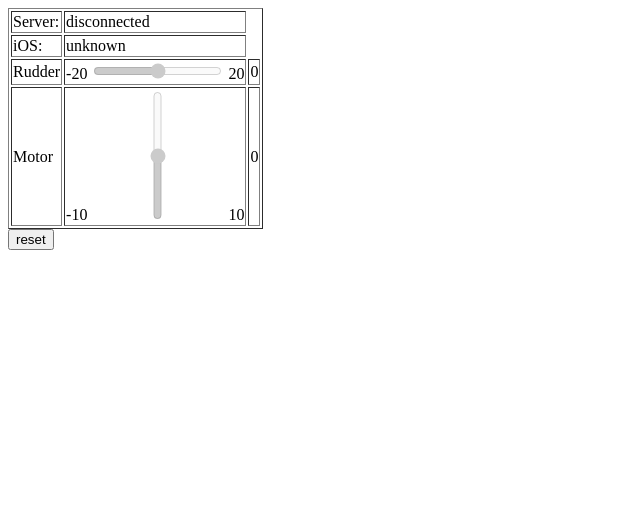
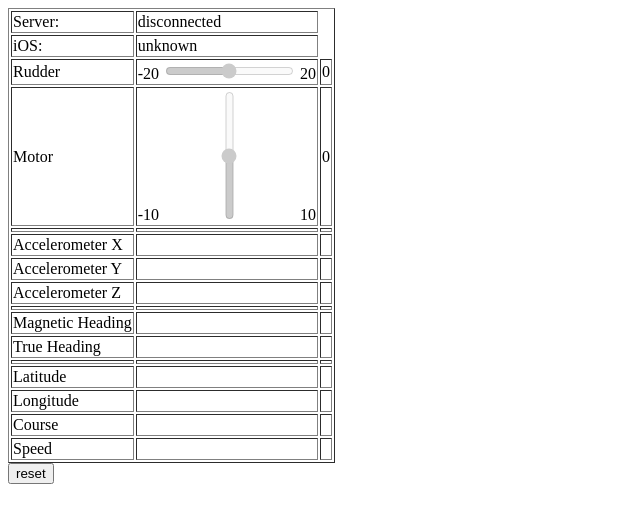
Before and after one commit to sandeepmistry/tessel-boat, a website: page web/www/index.html in a window 1280 px wide. Shown: the whole page, without its empty margins (0-640 px from the left). Drawn offline with Linux system fonts and the light colour scheme.

Commit message:
- send up an display accelerometer, heading, location

```diff
--- a/web/index.js
+++ b/web/index.js
@@ -26,7 +26,7 @@ function sendBrowser(message) {
   }
 }
 
-function sendTessel(message) {
+function sendIos(message) {
   if (iosWs) {
     iosWs.send(JSON.stringify(message));
   }
@@ -43,14 +43,14 @@ wss.on('connection/browser', function(ws) {
   ws.on('message', function(data) {
     var message = JSON.parse(data);
 
-    sendTessel(message);
+    sendIos(message);
   });
 
   ws.on('close', function() {
     console.log('websocket browser connection close');
     browserWs = null;
 
-    sendTessel({
+    sendIos({
       reset: true
     });
   });
--- a/web/www/index.html
+++ b/web/www/index.html
@@ -31,6 +31,66 @@
         </td>
         <td class="motor-speed">0</td>
       </tr>
+      <tr>
+        <td></td>
+        <td></td>
+        <td></td>
+      </tr>
+      <tr>
+        <td>Accelerometer X</td>
+        <td class="accelerometer-x"></td>
+        <td></td>
+      </tr>
+      <tr>
+        <td>Accelerometer Y</td>
+        <td class="accelerometer-y"></td>
+        <td></td>
+      </tr>
+      <tr>
+        <td>Accelerometer Z</td>
+        <td class="accelerometer-z"></td>
+        <td></td>
+      </tr>
+      <tr>
+        <td></td>
+        <td></td>
+        <td></td>
+      </tr>
+      <tr>
+        <td>Magnetic Heading</td>
+        <td class="magnetic-heading"></td>
+        <td></td>
+      </tr>
+      <tr>
+        <td>True Heading</td>
+        <td class="true-heading"></td>
+        <td></td>
+      </tr>
+      <tr>
+        <td></td>
+        <td></td>
+        <td></td>
+      </tr>
+      <tr>
+        <td>Latitude</td>
+        <td class="latitude"></td>
+        <td></td>
+      </tr>
+      <tr>
+        <td>Longitude</td>
+        <td class="longitude"></td>
+        <td></td>
+      </tr>
+      <tr>
+        <td>Course</td>
+        <td class="course"></td>
+        <td></td>
+      </tr>
+      <tr>
+        <td>Speed</td>
+        <td class="speed"></td>
+        <td></td>
+      </tr>
     </table>
 
     <button class="reset">reset</button>
--- a/web/www/js/main.js
+++ b/web/www/js/main.js
@@ -6,6 +6,15 @@ function init() {
 
   var rudderDirectionElement = document.querySelector('.rudder-direction');
   var motorSpeedElement = document.querySelector('.motor-speed');
+  var accelerometerXElement = document.querySelector('.accelerometer-x');
+  var accelerometerYElement = document.querySelector('.accelerometer-y');
+  var accelerometerZElement = document.querySelector('.accelerometer-z');
+  var magneticHeadingElement = document.querySelector('.magnetic-heading');
+  var trueHeadingElement = document.querySelector('.true-heading');
+  var longitudeElement = document.querySelector('.longitude');
+  var latitudeElement = document.querySelector('.latitude');
+  var speedElement = document.querySelector('.speed');
+  var courseElement = document.querySelector('.course');
 
   var rudderDirectionInput = document.querySelector('input[name="rudder-direction"]');
   var motorSpeedInput = document.querySelector('input[name="motor-speed"]');
@@ -25,11 +34,49 @@ function init() {
     var data = evt.data;
     var message = JSON.parse(data);
 
+    // console.log(message);
+
     if (message.connected !== undefined) {
       iosStateElement.innerHTML = message.connected ? 'connected' : 'disconnected';
 
       rudderDirectionElement.innerHTML = rudderDirectionInput.value = 0;
       motorSpeedElement.innerHTML = motorSpeedInput.value = 0;
+    }
+
+    if (message.accelerometerX !== undefined) {
+      accelerometerXElement.innerHTML = message.accelerometerX;
+    }
+
+    if (message.accelerometerY !== undefined) {
+      accelerometerYElement.innerHTML = message.accelerometerY;
+    }
+
+    if (message.accelerometerZ !== undefined) {
+      accelerometerZElement.innerHTML = message.accelerometerZ;
+    }
+
+    if (message.magneticHeading !== undefined) {
+      magneticHeadingElement.innerHTML = message.magneticHeading;
+    }
+
+    if (message.trueHeading !== undefined) {
+      trueHeadingElement.innerHTML = message.trueHeading;
+    }
+
+    if (message.longitude !== undefined) {
+      longitudeElement.innerHTML = message.longitude;
+    }
+
+    if (message.latitude !== undefined) {
+      latitudeElement.innerHTML = message.latitude;
+    }
+
+    if (message.speed !== undefined) {
+      speedElement.innerHTML = message.speed;
+    }
+
+    if (message.course !== undefined) {
+      courseElement.innerHTML = message.course;
     }
   };
   websocket.onerror = function(evt) {
```
Also changed, not shown: 3 other files.
